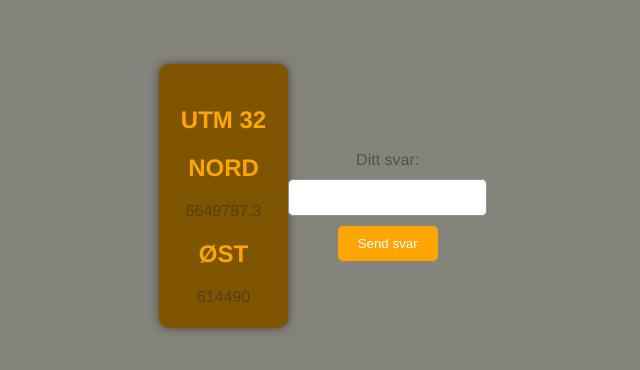
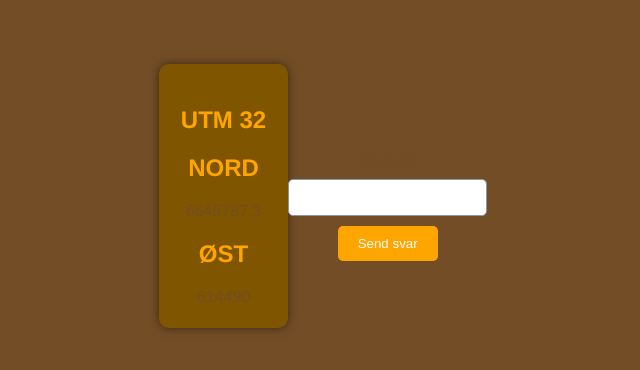
Before and after one commit to grevlinger/OSTCFT, a plain HTML site: page index.html in a window 1280 px wide. Shown: the part 204-574 px from the top of the page, without its empty margins (317-957 px from the left). Drawn offline with Linux system fonts and the light colour scheme.

Commit message:
Update styles.css

```diff
--- a/styles.css
+++ b/styles.css
@@ -5,8 +5,8 @@ body {
   align-items: center;
   justify-content: center;
   height: 100vh;
-  background-color: #3329;
-  color: #3329;
+  background-color: #734d26;
+  color: #734d26;
   font-family: 'Helvetica Neue', sans-serif;
 }
 
```
